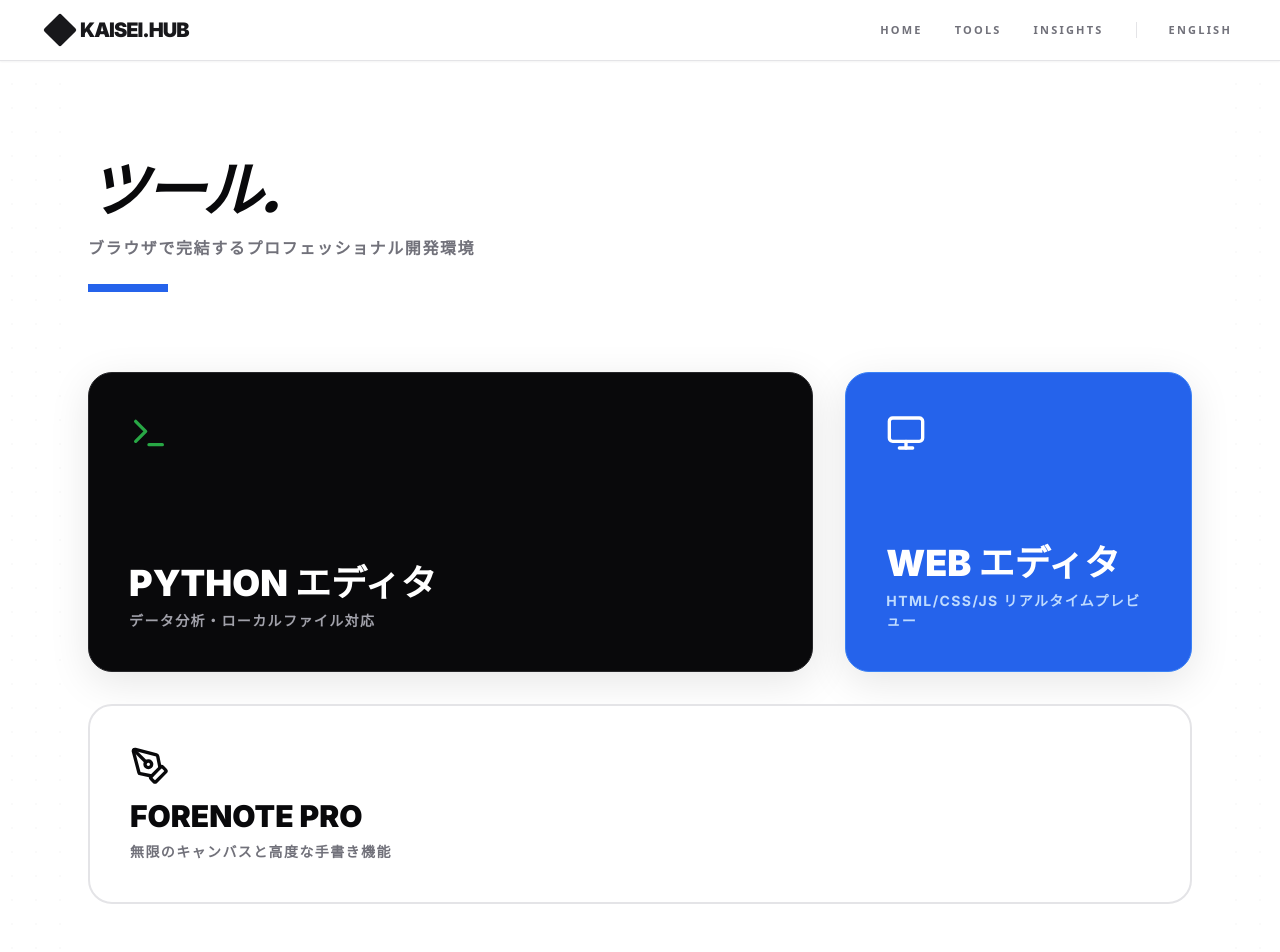
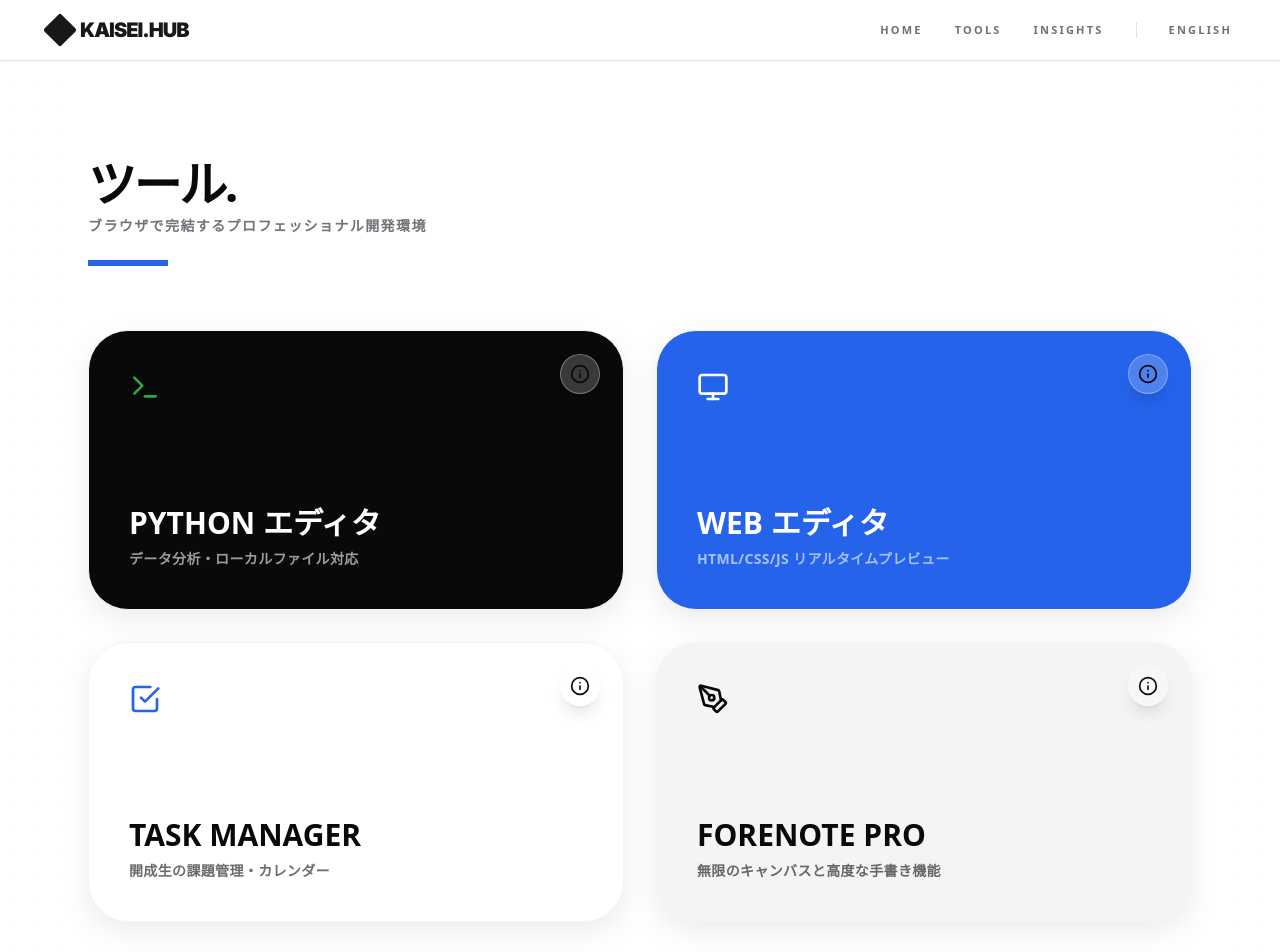
Before and after one commit to kaisei-2026/kaisei-12.-fromgoogle, a Next.js app: page /kaisei-google/tools in a window 1280 px wide. Shown: the top 952 px of the page. Built offline with nearby package versions, Linux system fonts and the light colour scheme.

Commit message:
Update page.tsx

```diff
--- a/app/tools/page.tsx
+++ b/app/tools/page.tsx
@@ -1,17 +1,109 @@
 "use client";
-import { motion } from "framer-motion";
+import { motion, AnimatePresence } from "framer-motion";
 import Link from "next/link";
-import { PenTool, Terminal, Monitor } from "lucide-react";
+import { PenTool, Terminal, Monitor, CheckSquare, Info, X } from "lucide-react";
 import { useEffect, useState } from "react";
 
-const text = {
-  jp: { title: "ツール", desc: "ブラウザで完結するプロフェッショナル開発環境", py: "Python エディタ", pyDesc: "データ分析・ローカルファイル対応", web: "Web エディタ", webDesc: "HTML/CSS/JS リアルタイムプレビュー", fn: "Forenote Pro", fnDesc: "無限のキャンバスと高度な手書き機能" },
-  en: { title: "Tools", desc: "Professional dev environments directly in your browser.", py: "Python IDE", pyDesc: "Data Analysis / Local Files", web: "Web IDE", webDesc: "HTML/CSS/JS Live Preview", fn: "Forenote Pro", fnDesc: "Infinite Canvas & Handwriting" }
+// ツールのデータ定義
+const toolsData = {
+  jp: [
+    {
+      id: "python-editor",
+      title: "PYTHON エディタ",
+      desc: "データ分析・ローカルファイル対応",
+      icon: <Terminal size={32} />,
+      color: "bg-zinc-950",
+      textColor: "text-white",
+      iconColor: "text-[#28a745]",
+      link: "/tools/python-editor",
+      guide: "【Pythonエディタの使い方】\n1. 「実行」ボタンでコードを動かせます。\n2. .ipynb拡張子を使えばJupyterモード（自動画面クリア）になります。\n3. 「フォルダを開く」でChromebook内の実際のファイルを直接編集・保存（Ctrl+S）できます。"
+    },
+    {
+      id: "code-editor",
+      title: "WEB エディタ",
+      desc: "HTML/CSS/JS リアルタイムプレビュー",
+      icon: <Monitor size={32} />,
+      color: "bg-blue-600",
+      textColor: "text-white",
+      iconColor: "text-white",
+      link: "/tools/code-editor",
+      guide: "【Webエディタの使い方】\n1. 左側のエディタでコードを書くと、LIVEプレビューに反映されます。\n2. HTML/CSS/JSファイルを切り替えて開発できます。\n3. 「LIVE」ボタンを押すと、別ウィンドウで全画面プレビューが開きます。"
+    },
+    {
+      id: "task-manager",
+      title: "TASK MANAGER",
+      desc: "開成生の課題管理・カレンダー",
+      icon: <CheckSquare size={32} />,
+      color: "bg-white",
+      textColor: "text-zinc-950",
+      iconColor: "text-blue-600",
+      link: "/tools/task-manager",
+      guide: "【課題管理の使い方】\n1. カレンダーの日付をクリックして課題を登録します。\n2. 「全◯回」を設定すると、毎週や数日おきの課題を一括登録できます。\n3. 登録した課題を長押しして別の日にドラッグ移動できます。"
+    },
+    {
+      id: "forenote",
+      title: "FORENOTE PRO",
+      desc: "無限のキャンバスと高度な手書き機能",
+      icon: <PenTool size={32} />,
+      color: "bg-zinc-100",
+      textColor: "text-zinc-950",
+      iconColor: "text-zinc-950",
+      link: "/tools/forenote",
+      guide: "【Forenote Proの使い方】\n1. 画面上のツールからペンや図形を選んで手書きできます。\n2. なげなわツールで書いたものを選択・移動・変形できます。\n3. データは自動的にブラウザに保存され、次回起動時も続きから描けます。"
+    }
+  ],
+  en: [
+    {
+      id: "python-editor",
+      title: "PYTHON IDE",
+      desc: "Data Analysis / Local Files",
+      icon: <Terminal size={32} />,
+      color: "bg-zinc-950",
+      textColor: "text-white",
+      iconColor: "text-[#28a745]",
+      link: "/tools/python-editor",
+      guide: "How to use Python IDE:\n1. Click 'RUN' to execute code.\n2. Use .ipynb extension for Jupyter mode.\n3. Open Folder to edit and save (Ctrl+S) local files directly."
+    },
+    {
+      id: "code-editor",
+      title: "WEB IDE",
+      desc: "HTML/CSS/JS Live Preview",
+      icon: <Monitor size={32} />,
+      color: "bg-blue-600",
+      textColor: "text-white",
+      iconColor: "text-white",
+      link: "/tools/code-editor",
+      guide: "How to use Web IDE:\n1. Codes reflect instantly in preview.\n2. Support HTML, CSS, and JS files.\n3. Click 'LIVE' to open preview in a new window."
+    },
+    {
+      id: "task-manager",
+      title: "TASK MANAGER",
+      desc: "Calendar-based Task Tracking",
+      icon: <CheckSquare size={32} />,
+      color: "bg-white",
+      textColor: "text-zinc-950",
+      iconColor: "text-blue-600",
+      link: "/tools/task-manager",
+      guide: "How to use Task Manager:\n1. Click calendar days to add tasks.\n2. Use 'Repeat' to add multiple occurrences at once.\n3. Drag and drop tasks to change dates."
+    },
+    {
+      id: "forenote",
+      title: "FORENOTE PRO",
+      desc: "Infinite Canvas & Handwriting",
+      icon: <PenTool size={32} />,
+      color: "bg-zinc-100",
+      textColor: "text-zinc-950",
+      iconColor: "text-zinc-950",
+      link: "/tools/forenote",
+      guide: "How to use Forenote Pro:\n1. Write freely using pen and shapes.\n2. Use Lasso tool to move or resize objects.\n3. Everything is auto-saved to your browser."
+    }
+  ]
 };
 
 export default function ToolsPage() {
   const [lang, setLang] = useState<"jp" | "en">("jp");
   const [mounted, setMounted] = useState(false);
+  const [selectedGuide, setSelectedGuide] = useState<string | null>(null);
 
   useEffect(() => {
     setMounted(true);
@@ -19,50 +111,94 @@ export default function ToolsPage() {
   }, []);
 
   if (!mounted) return null;
-  const t = text[lang];
 
   return (
-    <div className="min-h-screen pt-40 pb-20 px-6 max-w-6xl mx-auto bg-white">
-      <div className="mb-20">
-        <h1 className="text-6xl font-black text-zinc-950 tracking-tighter uppercase italic">{t.title}.</h1>
-        <p className="mt-4 text-zinc-500 font-bold tracking-widest">{t.desc}</p>
-        <div className="h-2 w-20 bg-blue-600 mt-6" />
+    <div className="min-h-screen pt-40 pb-20 px-6 max-w-6xl mx-auto bg-white font-sans">
+      {/* Header */}
+      <div className="mb-16">
+        <h1 className="text-5xl font-black text-zinc-950 tracking-tighter uppercase">
+          {lang === "jp" ? "ツール." : "Tools."}
+        </h1>
+        <p className="mt-2 text-zinc-500 font-bold tracking-widest text-sm">
+          {lang === "jp" ? "ブラウザで完結するプロフェッショナル開発環境" : "Professional environments directly in your browser."}
+        </p>
+        <div className="h-1.5 w-20 bg-blue-600 mt-6" />
       </div>
 
-      <div className="grid grid-cols-1 md:grid-cols-2 lg:grid-cols-3 gap-8">
-        {/* Python エディタ */}
-        <Link href="/tools/python-editor" className="group block outline-none lg:col-span-2">
-          <motion.div whileHover={{ y: -5 }} className="h-[300px] bg-zinc-950 p-10 flex flex-col justify-between rounded-3xl shadow-[0_10px_40px_rgba(0,0,0,0.1)] group-hover:shadow-[0_10px_40px_rgba(40,167,69,0.3)] transition-all border border-zinc-800">
-            <Terminal size={40} className="text-[#28a745]" />
+      {/* Grid: 1列(スマホ) or 2列(PC) で全てのカードを同じサイズに */}
+      <div className="grid grid-cols-1 md:grid-cols-2 gap-8">
+        {toolsData[lang].map((tool) => (
+          <div key={tool.id} className="relative group">
+            {/* ツールへのリンク */}
+            <Link href={tool.link} className="block outline-none">
+              <motion.div
+                whileHover={{ y: -5 }}
+                className={`h-[280px] ${tool.color} ${tool.textColor} p-10 flex flex-col justify-between rounded-[2.5rem] shadow-[0_10px_30px_rgba(0,0,0,0.08)] transition-all border border-zinc-100 hover:shadow-2xl`}
+              >
+                <div className={tool.iconColor}>{tool.icon}</div>
                 <div>
-              <h2 className="text-4xl font-black text-white uppercase">{t.py}</h2>
-              <p className="text-zinc-400 font-bold mt-2 uppercase tracking-[0.1em] text-sm">{t.pyDesc}</p>
+                  <h2 className="text-3xl font-black uppercase leading-tight mb-2">{tool.title}</h2>
+                  <p className="opacity-60 font-bold text-sm tracking-wide">{tool.desc}</p>
                 </div>
               </motion.div>
             </Link>
 
-        {/* Web エディタ */}
-        <Link href="/tools/code-editor" className="group block outline-none">
-          <motion.div whileHover={{ y: -5 }} className="h-[300px] bg-blue-600 p-10 flex flex-col justify-between rounded-3xl shadow-[0_10px_40px_rgba(0,0,0,0.1)] group-hover:shadow-[0_10px_40px_rgba(0,120,212,0.4)] transition-all border border-blue-500">
-            <Monitor size={40} className="text-white" />
-            <div>
-              <h2 className="text-4xl font-black text-white uppercase">{t.web}</h2>
-              <p className="text-blue-200 font-bold mt-2 uppercase tracking-[0.1em] text-sm">{t.webDesc}</p>
+            {/* 使い方ボタン */}
+            <button
+              onClick={() => setSelectedGuide(tool.guide)}
+              className="absolute top-6 right-6 w-10 h-10 rounded-full bg-white/20 backdrop-blur-md border border-white/30 flex items-center justify-center text-current hover:bg-white hover:text-black transition-all z-20 shadow-lg"
+              title="使い方を見る"
+            >
+              <Info size={20} />
+            </button>
           </div>
+        ))}
+      </div>
+
+      {/* 使い方ポップアップ (Modal) */}
+      <AnimatePresence>
+        {selectedGuide && (
+          <div className="fixed inset-0 z-[100] flex items-center justify-center px-6">
+            <motion.div
+              initial={{ opacity: 0 }}
+              animate={{ opacity: 1 }}
+              exit={{ opacity: 0 }}
+              onClick={() => setSelectedGuide(null)}
+              className="absolute inset-0 bg-zinc-950/60 backdrop-blur-sm"
+            />
+            <motion.div
+              initial={{ scale: 0.9, opacity: 0, y: 20 }}
+              animate={{ scale: 1, opacity: 1, y: 0 }}
+              exit={{ scale: 0.9, opacity: 0, y: 20 }}
+              className="relative bg-white text-zinc-950 p-8 md:p-12 rounded-[3rem] shadow-2xl max-w-lg w-full border border-zinc-200"
+            >
+              <button
+                onClick={() => setSelectedGuide(null)}
+                className="absolute top-6 right-6 p-2 hover:bg-zinc-100 rounded-full transition-colors"
+              >
+                <X size={24} />
+              </button>
+              <h3 className="text-xl font-black mb-6 flex items-center gap-2">
+                <Info className="text-blue-600" />
+                {lang === "jp" ? "使い方ガイド" : "How to Use"}
+              </h3>
+              <div className="text-zinc-600 leading-relaxed whitespace-pre-wrap font-medium">
+                {selectedGuide}
+              </div>
+              <button
+                onClick={() => setSelectedGuide(null)}
+                className="mt-8 w-full py-4 bg-zinc-900 text-white rounded-2xl font-bold hover:bg-zinc-800 transition-colors"
+              >
+                {lang === "jp" ? "わかった！" : "Got it"}
+              </button>
             </motion.div>
-        </Link>
+          </div>
+        )}
+      </AnimatePresence>
 
-        {/* Forenote */}
-        <Link href="/tools/forenote" className="group block outline-none lg:col-span-3">
-          <motion.div whileHover={{ y: -5 }} className="h-[200px] bg-white border-2 border-zinc-200 p-10 flex flex-col justify-between rounded-3xl hover:border-zinc-950 transition-all">
-            <PenTool size={40} className="text-zinc-950" />
-            <div>
-              <h2 className="text-3xl font-black text-zinc-950 uppercase">{t.fn}</h2>
-              <p className="text-zinc-500 font-bold mt-2 uppercase tracking-[0.1em] text-sm">{t.fnDesc}</p>
-            </div>
-          </motion.div>
-        </Link>
-      </div>
+      <footer className="py-20 text-center text-zinc-400">
+        <p className="text-[10px] tracking-[0.4em] font-bold uppercase">© 2026 KAISEI HUB.</p>
+      </footer>
     </div>
   );
 }
```
Lines whose indentation alone changed are shown as unchanged.
